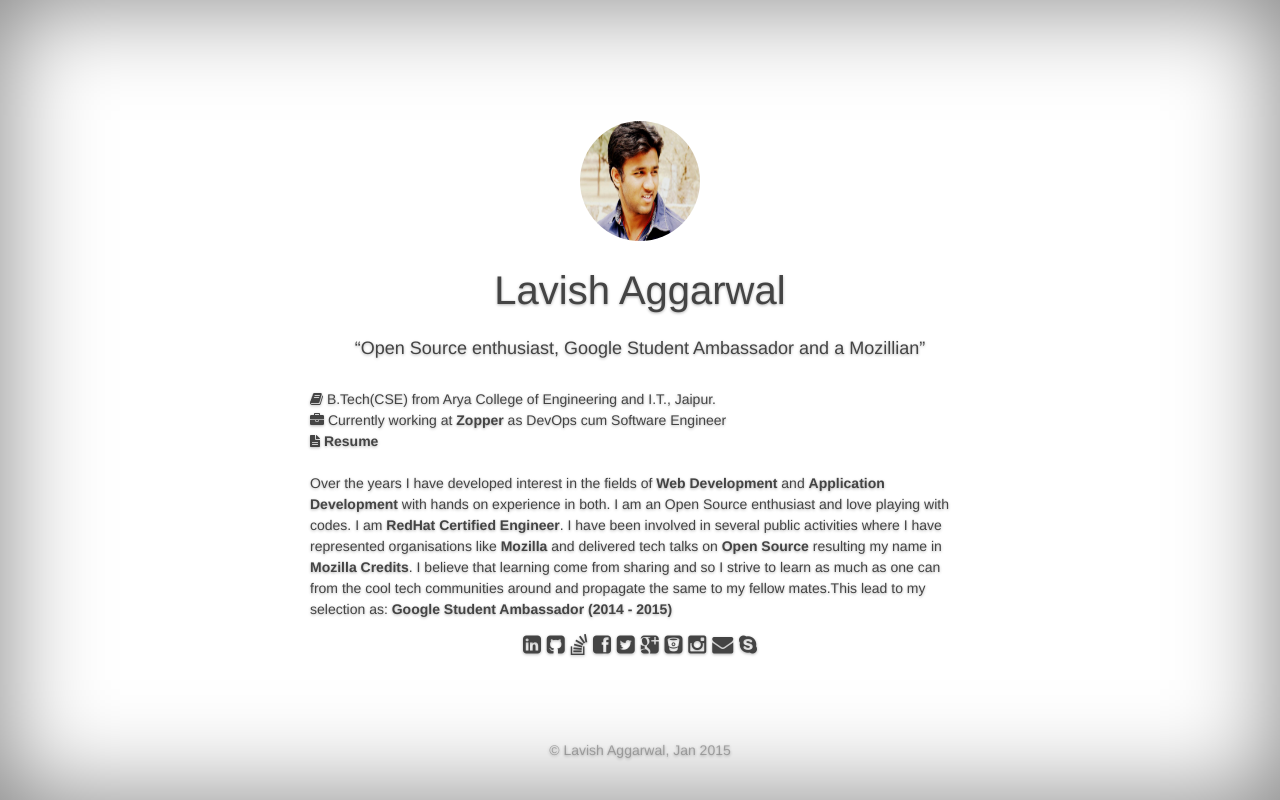
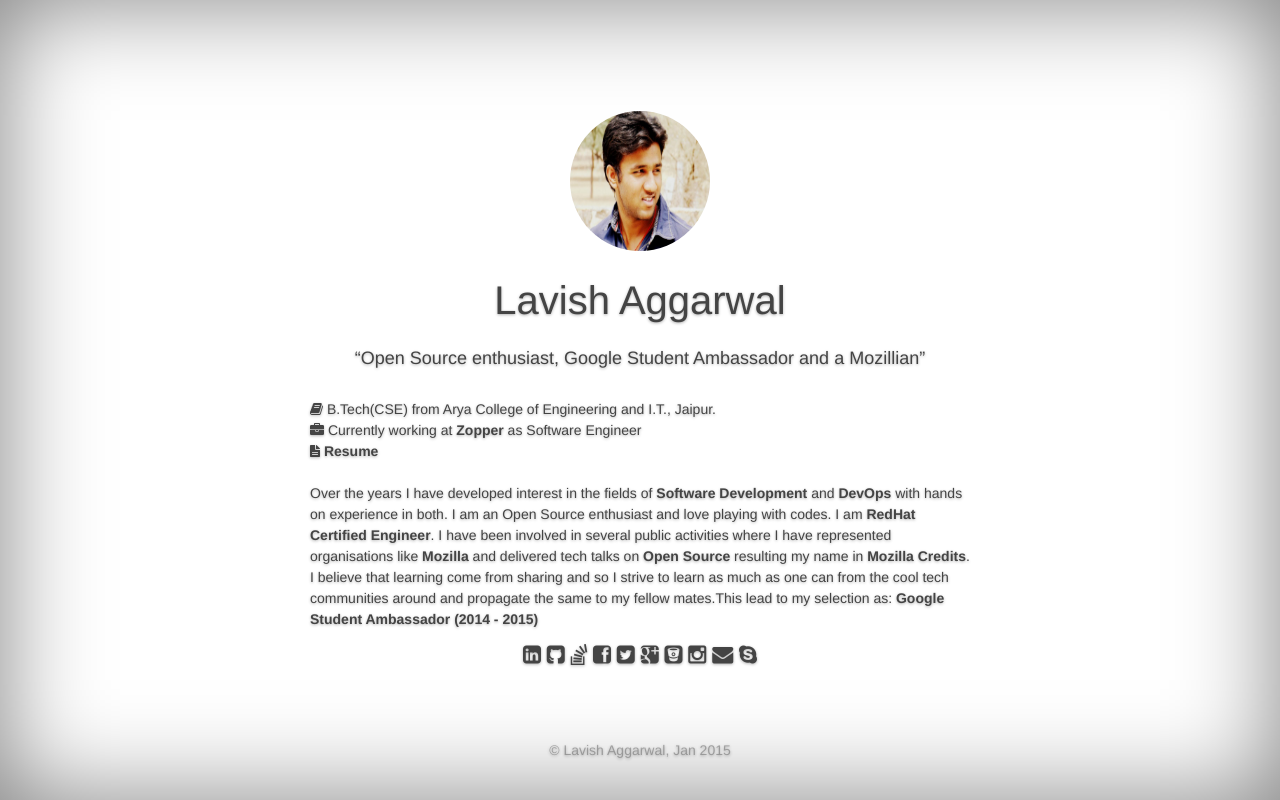
Before and after one commit to lavish205/lavish205.github.io, a plain HTML site: page index.html in a window 1280 px wide. Drawn offline with nearby package versions, Linux system fonts and the light colour scheme.

Commit message:
some ui improvement

```diff
--- a/css/cover.css
+++ b/css/cover.css
@@ -13,9 +13,9 @@
   font-size: 40px;
 }
 .div-img{
-  width: 120px;
-  height: 120px;
-  border-radius: 60px;
+  width: 140px;
+  height: 140px;
+  border-radius: 70px;
   overflow: hidden;
 }
 .img-self{
--- a/index.html
+++ b/index.html
@@ -81,9 +81,9 @@
               <br />
               <p style="text-align:left;line-height: 150%;">
                   <i class="fa fa-book"></i> B.Tech(CSE) from Arya College of Engineering and I.T., Jaipur.<br />
-                  <i class="fa fa-briefcase "></i> Currently working at <b><a href="http://zopper.com">Zopper</a></b> as DevOps cum Software Engineer <br />
+                  <i class="fa fa-briefcase "></i> Currently working at <b><a href="http://zopper.com">Zopper</a></b> as Software Engineer <br />
                   <i class="fa fa-file-text"></i> <a href="http://lavishaggarwal.com/resume.pdf" target="_blank"><b>Resume</b> </a><br /><br />
-                  Over the years I have developed interest in the fields of <b>Web Development</b> and <b>Application Development</b> with hands on experience in both. I am an Open Source enthusiast and love playing with codes. I am <b>RedHat Certified Engineer</b>.
+                  Over the years I have developed interest in the fields of <b>Software Development</b> and <b>DevOps</b> with hands on experience in both. I am an Open Source enthusiast and love playing with codes. I am <b>RedHat Certified Engineer</b>.
                   I have been involved in several public activities where I have represented organisations like <b>Mozilla</b> and delivered tech talks on <b>Open Source</b> resulting my name in <b><a href="https://www.mozilla.org/credits/">Mozilla Credits</b></a>.
                   I believe that learning come from sharing and so I strive to learn as much as one can from the cool tech communities around and propagate the same to my fellow mates.This lead to my selection as:
                   <a href="http://googleclub.lavishaggarwal.com" target="_blank"><b>Google Student Ambassador (2014 - 2015)</b></a>
```
